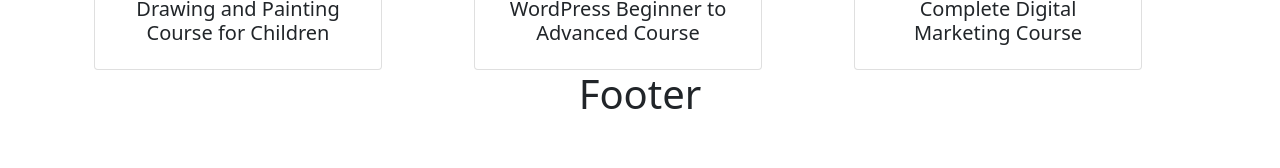
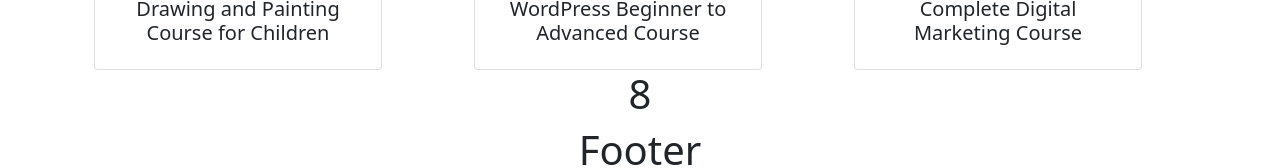
Before and after one commit to Momenuzzaman/educational-website, a React (Create React App) app: page / in a window 1280 px wide. Shown: the part 1688-1856 px from the top of the page. Before the commit the page ends 1814 px from the top, so only its background shows below. Built offline with nearby package versions, Linux system fonts and the light colour scheme.

Commit message:
topics fetching

```diff
--- a/src/Components/Home/Home/Home.js
+++ b/src/Components/Home/Home/Home.js
@@ -1,4 +1,5 @@
 import React from 'react';
+import Topics from '../Topics/Topics';
 import Tutorials from '../Tutorials/Tutorials';
 import UperPart from '../UperPart/UperPart';
 
@@ -7,6 +8,7 @@
         <div>
             <UperPart />
             <Tutorials />
+            <Topics />
         </div>
     );
 };
--- /dev/null
+++ b/src/Components/Home/Topics/Topics.js
@@ -0,0 +1,18 @@
+import React, { useEffect, useState } from 'react';
+
+const Topics = () => {
+    const [topics, setTopic] = useState([]);
+
+    useEffect(() => {
+        fetch("topics.json")
+            .then(res => res.json())
+            .then(data => setTopic(data));
+    }, []);
+    return (
+        <div>
+            <h1>{topics.length}</h1>
+        </div>
+    );
+};
+
+export default Topics;
--- a/src/Components/Home/Tutorials/Tutorials.js
+++ b/src/Components/Home/Tutorials/Tutorials.js
@@ -14,7 +14,7 @@
             <h1 >Top Rated Learning Tutorials {tutorials.length}</h1>
             <div className="row">
                 {
-                    tutorials.map(tutorial => <Tutorial tutorial={tutorial}></Tutorial>)
+                    tutorials.map(tutorial => <Tutorial key={tutorial.id} tutorial={tutorial}></Tutorial>)
                 }
             </div>
 
```
